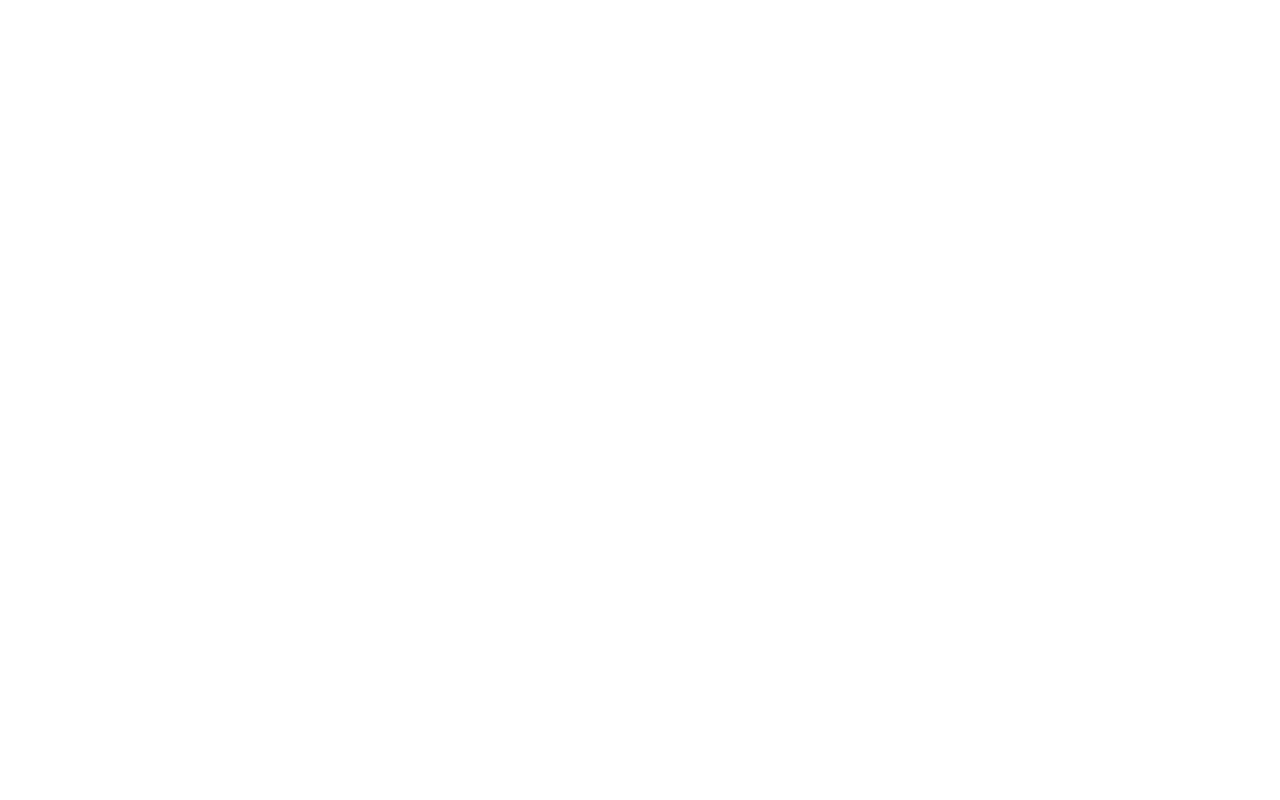
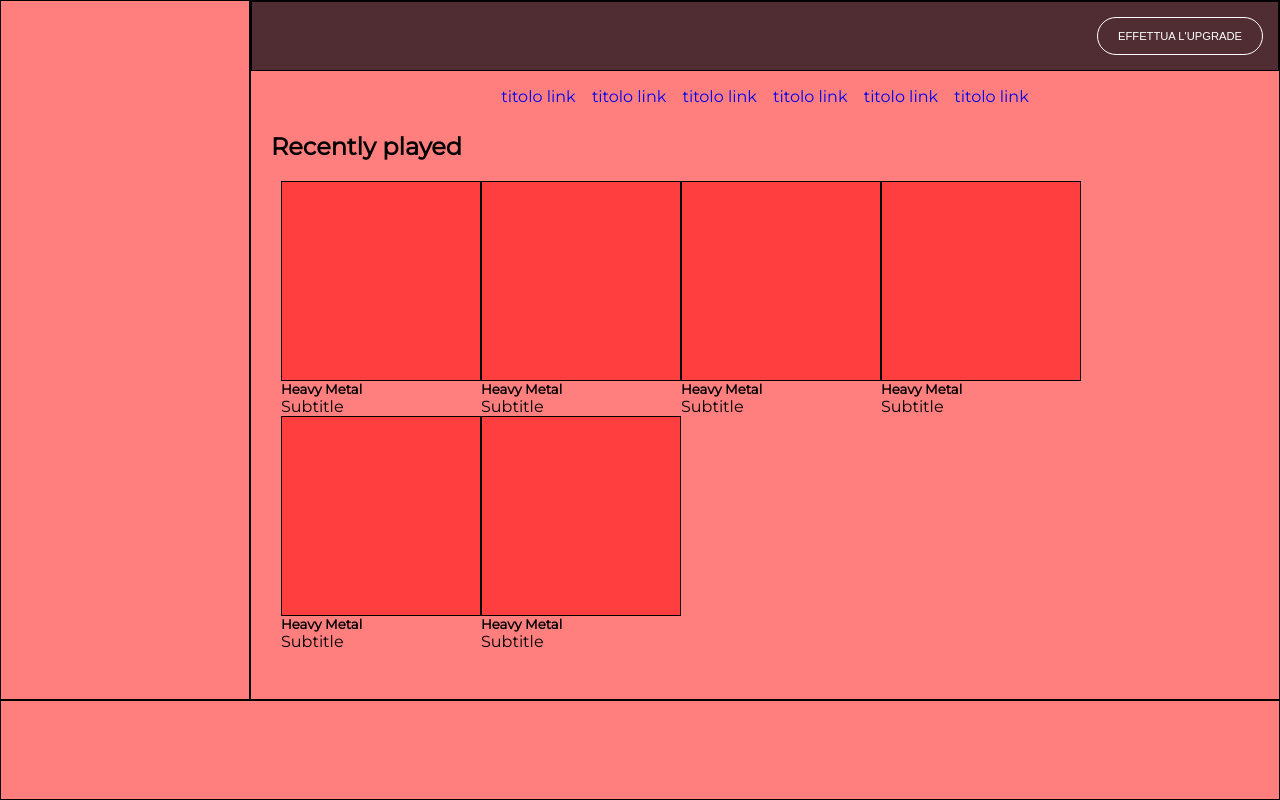
Before and after one commit to agostinopique/html-css-spotifyweb, a plain HTML site: page index.html in a window 1280 px wide. Drawn offline with Linux system fonts and the light colour scheme.

Commit message:
Creata struttura di base con classi debug e dimensioni fisse; Aggiunte prime card dei dischi;

```diff
--- a/index.html
+++ b/index.html
@@ -8,9 +8,110 @@
   <link rel="preconnect" href="https://fonts.googleapis.com">
   <link rel="preconnect" href="https://fonts.gstatic.com" crossorigin>
   <link href="https://fonts.googleapis.com/css2?family=Montserrat&display=swap" rel="stylesheet">
+  <link rel="stylesheet" href="./spotify/css/general.css">
+  <link rel="stylesheet" href="./spotify/css/structure.css">
+  <link rel="stylesheet" href="./spotify/css/style.css">
+
   <title>Spotify web</title>
 </head>
 <body>
 
+  <!-- MAIN BODY SECTION -->
+  <main class="h-calc flex">
+
+    <!-- ASIDE COLUMN -->
+    <div class="w250 h-calc debug"></div>
+    <!-- /ASIDE COLUMN -->
+
+
+    <!-- CENTRAL SECTION -->
+    <div class="central-section debug w-calc h-calc">
+      <div class="debug w-perc upgrade-section flex">
+        <button>EFFETTUA L'UPGRADE</button>
+      </div>
+      <nav class="flex center">
+        <ul>
+          <li><a href="#">titolo link</a></li>
+          <li><a href="#">titolo link</a></li>
+          <li><a href="#">titolo link</a></li>
+          <li><a href="#">titolo link</a></li>
+          <li><a href="#">titolo link</a></li>
+          <li><a href="#">titolo link</a></li>
+        </ul>
+      </nav>
+
+      <!-- RECENTLY PLAYED SECTION -->
+      <div class="recent-play p-borders">
+        <h2>Recently played</h2>
+
+        <!-- DISC SECTION -->
+        <div class="disc-cards flex space-evenly">
+
+          <div class="disc card-width">
+            <div class="debug disc-img">
+            </div>
+            <div class="disc-txt">
+              <h5>Heavy Metal</h5>
+              <p>Subtitle</p>
+            </div>
+          </div>
+          <div class="disc card-width">
+            <div class="debug disc-img">
+            </div>
+            <div class="disc-txt">
+              <h5>Heavy Metal</h5>
+              <p>Subtitle</p>
+            </div>
+          </div>
+          <div class="disc card-width">
+            <div class="debug disc-img">
+            </div>
+            <div class="disc-txt">
+              <h5>Heavy Metal</h5>
+              <p>Subtitle</p>
+            </div>
+          </div>
+          <div class="disc card-width">
+            <div class="debug disc-img">
+            </div>
+            <div class="disc-txt">
+              <h5>Heavy Metal</h5>
+              <p>Subtitle</p>
+            </div>
+          </div>
+          <div class="disc card-width">
+            <div class="debug disc-img">
+            </div>
+            <div class="disc-txt">
+              <h5>Heavy Metal</h5>
+              <p>Subtitle</p>
+            </div>
+          </div>
+          <div class="disc card-width">
+            <div class="debug disc-img">
+            </div>
+            <div class="disc-txt">
+              <h5>Heavy Metal</h5>
+              <p>Subtitle</p>
+            </div>
+          </div>
+        </div>
+        <!-- /DISC SECTION -->
+
+      </div>
+      <!-- /RECENTLY PLAYED SECTION -->
+
+
+    </div>
+    <!-- /CENTRAL SECTION -->
+
+  </main>
+  <!-- /MAIN BODY SECTION -->
+
+  <!-- FOOTER PLAYER -->
+  <footer class="debug h100"></footer>
+  <!-- /FOOTER PLAYER -->
+
+
 </body>
 </html>
--- a/spotify/css/general.css
+++ b/spotify/css/general.css
@@ -7,3 +7,21 @@
 body {
   font-family: 'Montserrat', sans-serif;
 }
+
+main {
+  overflow-y: auto;
+}
+
+ul {
+  list-style: none;
+}
+
+a{
+  text-decoration: none;
+}
+
+.clearfix::after {
+  content: "";
+  display: table;
+  clear: both;
+}
--- a/spotify/css/structure.css
+++ b/spotify/css/structure.css
@@ -0,0 +1,46 @@
+
+.flex {
+  display: flex;
+}
+
+.center {
+  justify-content: center;
+  align-items: center;
+}
+
+.column {
+  flex-direction: column;
+}
+
+.space-evenly {
+  justify-content: start;
+}
+/* DEBUG */
+.debug {
+  background-color: rgba(255, 0, 0, 0.5);
+  border: 1px solid black;
+}
+
+.h100 {
+  height: 100px;
+}
+
+.h-calc {
+  height: calc(100vh - 100px);
+}
+
+.w250 {
+  width: 250px;
+}
+
+.w-calc {
+  width: calc(100% - 250px);
+}
+
+.w-perc{
+  width: 100%;
+}
+
+.p-borders {
+  padding: 20px;
+}
--- a/spotify/css/style.css
+++ b/spotify/css/style.css
@@ -0,0 +1,51 @@
+/* MAIN */
+
+/* UPGRADE SECITION */
+
+.upgrade-section {
+  height: 70px;
+  justify-content: end;
+  background-color: rgba(7, 11, 18, 0.7);
+}
+
+.upgrade-section > button {
+  margin: 15px;
+  padding: 10px 20px;
+  border-radius: 20px;
+  border: 1px solid white;
+  background-color: rgba(0, 0, 0, 0);
+  color: white;
+  font-size: 0.7rem;
+}
+
+/* /UPGRADE SECITION */
+
+/* MAIN SECTION */
+
+nav {
+  margin-top: 10px;
+}
+
+nav li {
+  display: inline-block;
+  padding: 6px;
+}
+
+/* RECENTLY PLAYED */
+
+.recent-play h2 {
+  margin-bottom: 20px;
+}
+
+.disc-cards {
+  flex-wrap: wrap;
+  padding: 0 10px 0 10px;
+}
+.disc-img {
+  width: 200px;
+  height:200px;
+}
+/* /RECENTLY PLAYED */
+
+/* /MAIN SECTION */
+/* /MAIN */
```
